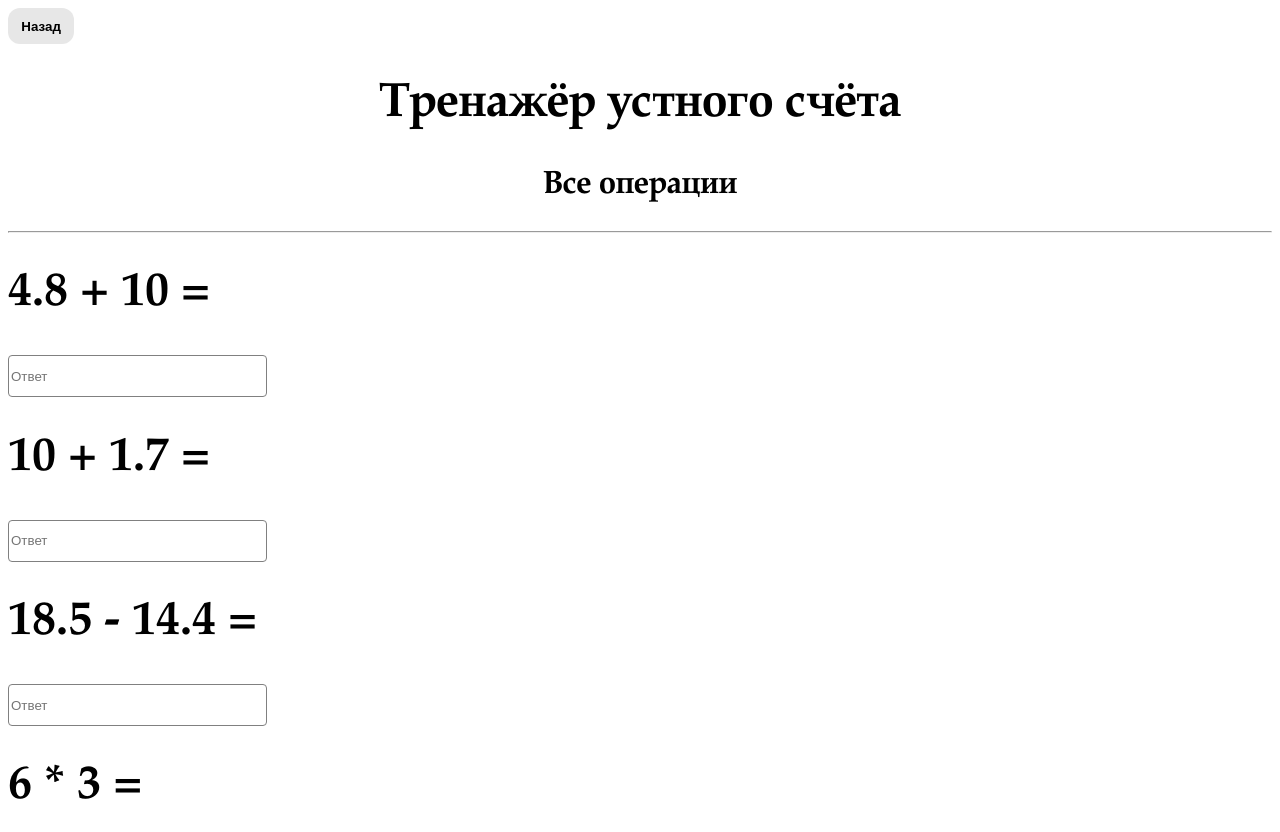
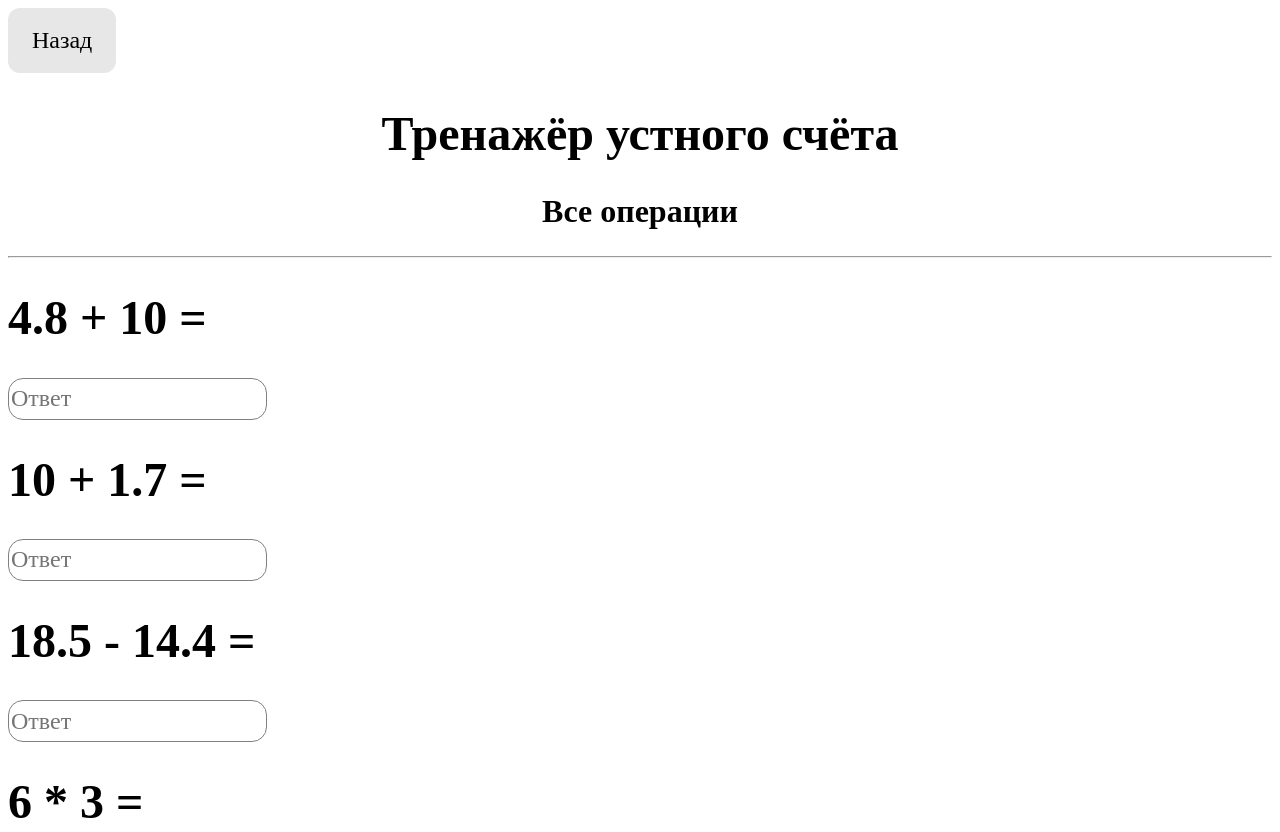
Before and after one commit to Nektorinka/school-project, a plain HTML site: page all.html in a window 1280 px wide. Shown: the top 832 px of the page. Drawn offline with Linux system fonts and the light colour scheme.

Commit message:
Update style.css

```diff
--- a/style.css
+++ b/style.css
@@ -1,30 +1,34 @@
 h1 {
-	font-family: Garamond, serif;
+	font-family: Bookman Old Style;
 	font-size: 300%;
 }
 h3 {
-	font-family: Garamond, serif;
+	font-family: Bookman Old Style;
 	font-size: 150%;
 }
 h2 {
-	font-family: Garamond, serif;
+	font-family: Bookman Old Style;
 	font-size: 200%;
 }
 
 input[type=text] {
   border: 1px solid gray;
-  border-radius: 4px;
+  border-radius: 15px;
+  font-size: 150%;
+  font-family: Bookman Old Style;
   width: 20%;
   height: calc(2.25rem + 2px);
 }
 input:focus {
   border-color: #bdbdbd;
   outline: 0;
-  box-shadow: 0 0 0 0.2rem rgba(158, 158, 158, 0.25);
+  box-shadow: 0 0 0 0.4rem #66CDAA;
 }
 
 .button {
-	font-weight: 700;
+	font-family: Bookman Old Style;
+	font-size: 150%;
+	font-weight: 500;
 	color: black;
 	text-decoration: none;
 	padding: .8em 1em ;
```
